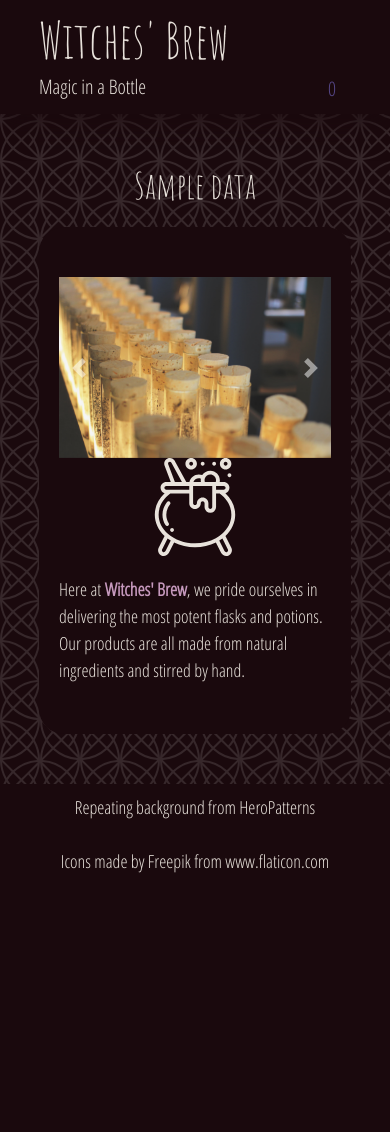
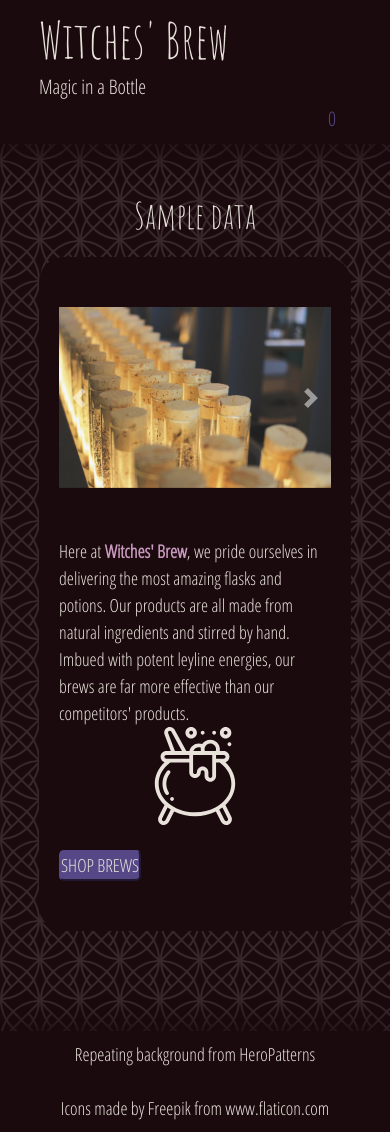
Before and after one commit to MaricelRodriguez/ssl, a PHP site: template myframework/views/welcome.php in a window 390 px wide. Before the commit the page ends 873 px from the top, so only its background shows below. Run offline with PHP 8.4, Linux system fonts and the light colour scheme; the template is opened without the code that fills it: most values are stand-ins (such as "Sample title", 1, 10 or a date in 2020); a stand-in replaces the project's code that opens the database connection.

Commit message:
### Assignment 3
- Fixes header to be responsive.
- Fixes margin at the bottom of the brews page.
- Fixes image stretching on carousel.
- Adds margins/padding to the brews page at small sizes.
- Changes the color of the progress bar on the brews page.
- Adds padding on about page.
- Adds styling to buttons.
- Adjusts top margin on the footer.
- Adds a box-shadow to the footer to match the header.

```diff
--- a/myframework/assets/css/styles.css
+++ b/myframework/assets/css/styles.css
@@ -34,6 +34,14 @@
   color: #C699BD;
 }
 
+button{
+  background-color: #564787;
+  color: #E8E2DB;
+  text-transform: uppercase;
+  border-color: #564787;
+  border-radius: 5px;
+}
+
 header, footer{
   padding: 10px 10vw;
   background-color: #1a090d;
@@ -56,7 +64,6 @@
 h2{
   font-size: 2.0rem;
   font-weight: lighter;
-    /*font-style: italic;*/
 }
 
 h3{
@@ -67,9 +74,16 @@
   font-size: 3.6rem;
 }
 
+h4{
+  font-family: 'Amatic SC', cursive;
+  font-size: 2.4rem;
+}
+
 .nav-wrap{
   display: flex;
   flex-direction: column-reverse;
+
+  text-align: right;
 }
 
 nav a{
@@ -85,6 +99,7 @@
 nav a:hover{
   background-color: #564787;
   color: #E8E2DB;
+  text-decoration: none;
 }
 
 .active{
@@ -93,10 +108,12 @@
 
 /***FOOTER STYLES***/
 footer{
-    margin-top: 50px;
+  margin-top: 100px;
   text-align: center;
 
   min-width: 100vw;
+
+  box-shadow: 0px -10px 25px 0px rgba(26,9,13,0.75);
 }
 
 /***PAGE SECTIONS***/
@@ -107,22 +124,54 @@
 }
 
 .page-img{
-    max-width: 25vw;
+  width: 25vw;
+  max-width: 300px;
   display: block;
   margin: auto;
-    margin-bottom: 20px;
+  margin-bottom: 25px;
+}
+
+#welcome button, #about button{
+  width: 100%;
+  max-width: 500px;
 }
 
 /**WELCOME PAGE**/
-  #carouselExampleFade, #carouselExampleFade img{
+#welcome{
+  text-align: center;
+}
+
+#welcome .page-img{
+  margin-top: 50px;
+}
+
+#carouselExampleFade{
+  margin-bottom: 50px;
+  overflow: hidden;
+}
+
+#carouselExampleFade{
   max-height: 300px;
+}
+
+#carouselExampleFade img{
+  max-width: 100%;
+  height: auto;
 }
 
 /**BREWS PAGE**/
 #brews img{
   max-height: 100px;
   padding-right: 10px;
+
 }
+
+@media (max-width: 575.98px) {
+  #brews img, #brews h4, #brews p{
+    margin-bottom: 20px;
+  }
+}
+
 
 .brew{
   display: flex;
@@ -153,11 +202,25 @@
 }
 
 .progress-wrap{
-    margin: 50px;
+  margin-top: 50px;
   text-align: center;
 }
 
 .progress{
   max-width: 50vw;
   margin: auto;
+  margin-top: 10px;
 }
+
+.progress-bar-striped{
+  background-color: #564787;
+}
+
+/***ABOUT PAGE***/
+#about{
+  text-align: center;
+}
+
+#about button{
+  margin-top: 50px;
+}
--- a/myframework/views/header.php
+++ b/myframework/views/header.php
@@ -11,14 +11,14 @@
 </head>
 
 <body>
-<header>
-  <div id='title'>
+<header class="row">
+  <div id='title' class="col-sm">
     <h1>Witches' Brew</h1>
     <h2>Magic in a Bottle</h2>
   </div>
 
-  <div class='nav-wrap'>
-    <nav>
+  <div class='nav-wrap col-sm'>
+    <nav class="flex-row">
     <?php
 
     foreach($data["navigation"] as $key=>$link){
--- a/myframework/views/welcome.php
+++ b/myframework/views/welcome.php
@@ -3,6 +3,8 @@
   echo 'id="'.$data["pagename"].'"';
 ?>
 >
+
+
 <div id="carouselExampleFade" class="carousel slide carousel-fade" data-ride="carousel">
   <div class="carousel-inner">
     <div class="carousel-item active">
@@ -25,8 +27,10 @@
   </a>
 </div>
 
-  <img class='page-img' src='./assets/images/cauldron.svg' alt='bubbling cauldron'/>
+<p>Here at <b>Witches' Brew</b>, we pride ourselves in delivering the most amazing flasks and potions.  Our products are all made from natural ingredients and stirred by hand. Imbued with potent leyline energies, our brews are far more effective than our competitors' products.</p>
 
-  <p>Here at <b>Witches' Brew</b>, we pride ourselves in delivering the most potent flasks and potions.  Our products are all made from natural ingredients and stirred by hand.</p>
+<img class='page-img' src='./assets/images/cauldron.svg' alt='bubbling cauldron'/>
+
+ <button onclick="window.location.href = '/brews';">Shop Brews</button>
 
 </section>
```
Also changed, not shown: myframework/views/about.php (+3 -4 lines). Lines whose indentation alone changed are shown as unchanged.
